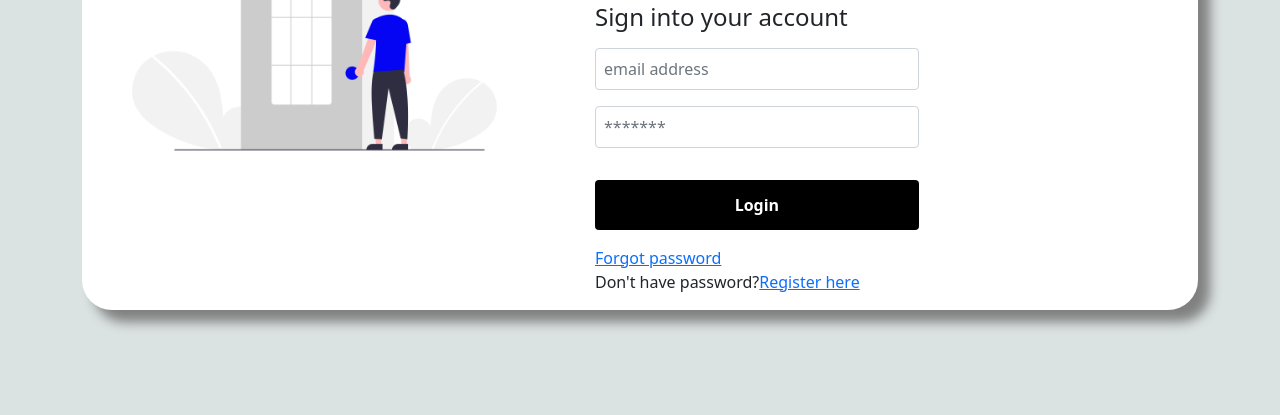
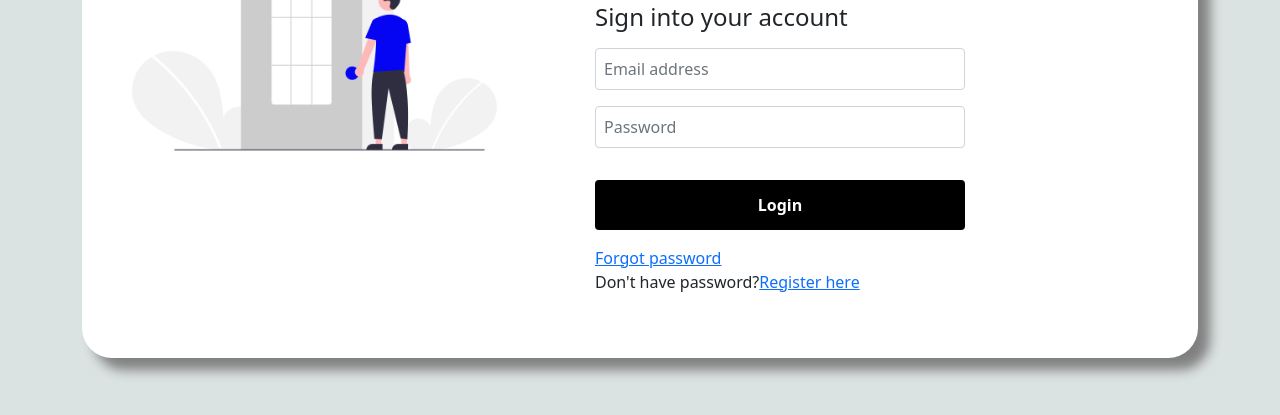
Before and after one commit to Mmialla/log-in-, a plain HTML site: page index.html in a window 1280 px wide. Shown: the part 149-564 px from the top of the page. Drawn offline with nearby package versions, Linux system fonts and the light colour scheme.

Commit message:
edited padding properties

```diff
--- a/index.html
+++ b/index.html
@@ -13,7 +13,7 @@
     <title>Hello, world!</title>
 <style>
 *{
-padding: 0;
+padding: 100;
 margin: 0px;
 box-sizing: border-box;
 }
@@ -29,14 +29,14 @@ box-shadow: 12px 12px 12px grey;
 
 img{
 border-top-left-radius: 30px;
-border-bottom-left-radius: 30px;;
+border-bottom-left-radius: 30px;
+border-top-right-radius:30px ;
 image-rendering: auto;
 image-orientation: from-image;
 background-image: none;
 max-width: 100%;
 height:auto;
 image-orientation: flip;
-ima
 }
 .btn1:hover{
 background:white;
@@ -59,29 +59,29 @@ color: white;
 </head>
 
 <body >
-<section class="Form mx-10 my-5  ">
-<div class="container">
+<section class="Form mx-10 my-5 ">
+<div class="container ">
             <div class="row gx-0">
                 <div class="col-lg-5">
                     <img src="./1.png" class="img-fluid  margin-radius 5px" alt="">
                 </div>
-                    <div class="col-lg-7 px-5 pt-5">
+                    <div class="col-lg-7 px-5 pt-5 pb-5 ">
 
                         <form action="" >
                             <div class="form-row">
 <h1 class="font-weight-bold py-0">Welcome </h1>
 <h4>Sign into your account</h4>
-                                <div class="col-lg-7">
-                                   <input type="email" placeholder="email address" class="form-control my-3 p-2">
+                                <div class="col-lg-8">
+                                   <input type="email" placeholder="Email address" class="form-control my-3 p-2">
                                 </div>
                             </div>
                             <div class="form-row">
-                                <div class="col-lg-7">
-                                    <input type="password" placeholder="*******" class="form-control my-3 p-2">
+                                <div class="col-lg-8">
+                                    <input type="password" placeholder="Password" class="form-control my-3 p-2">
                                 </div>
                             </div>
                             <div class="form-row">
-                                <div class="col-lg-7">
+                                <div class="col-lg-8">
                                     <button type="button" class="btn1 mb-3 mt-3">Login</button>
                                 </div>
                             </div>
```
